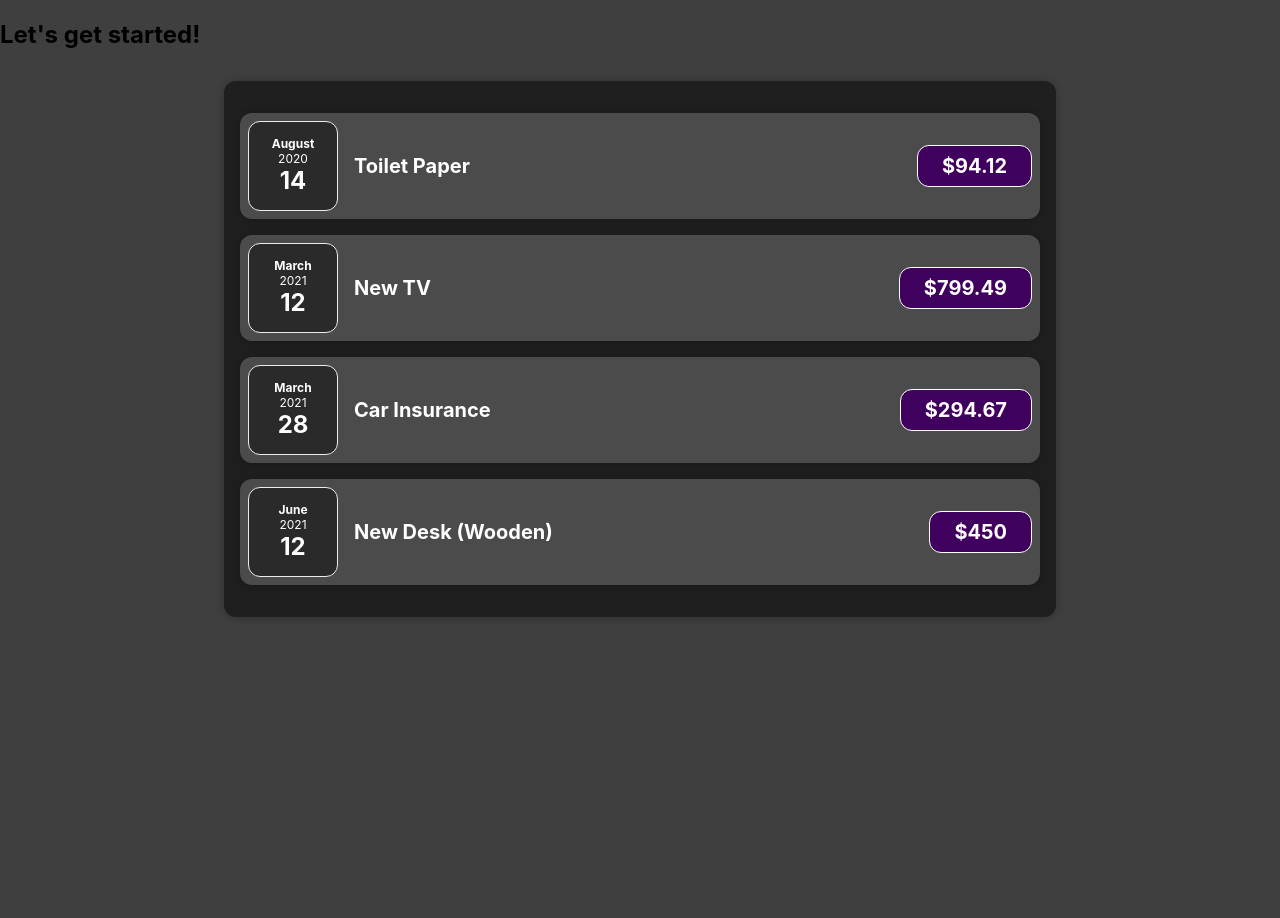
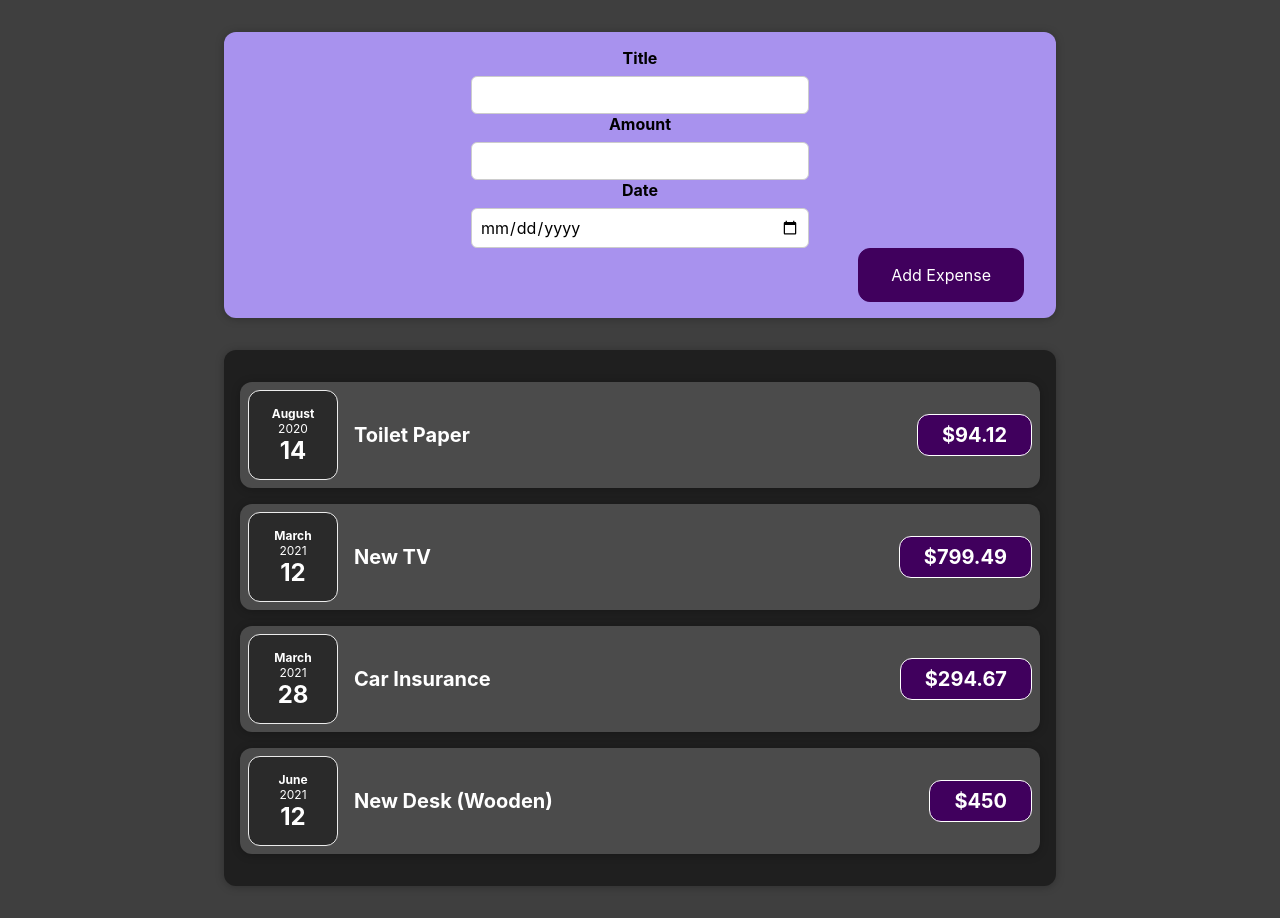
Before and after one commit to MitraNami/ExpenseTracker, a React (Create React App) app: page / in a window 1280 px wide. Before the commit the page ends 800 px from the top, so only its background shows below. Built offline with nearby package versions, Linux system fonts and the light colour scheme.

Commit message:
Add NewExpense component to App

```diff
--- a/src/App.js
+++ b/src/App.js
@@ -1,4 +1,5 @@
 import Expenses from "./components/Expenses/Expenses";
+import NewExpense from "./components/NewExpense/NewExpense";
 
 const App = () => {
   const expenses = [
@@ -25,7 +26,7 @@ const App = () => {
 
   return (
     <div>
-      <h2>Let's get started!</h2>
+      <NewExpense />
       <Expenses items={expenses} />
     </div>
   );
```
